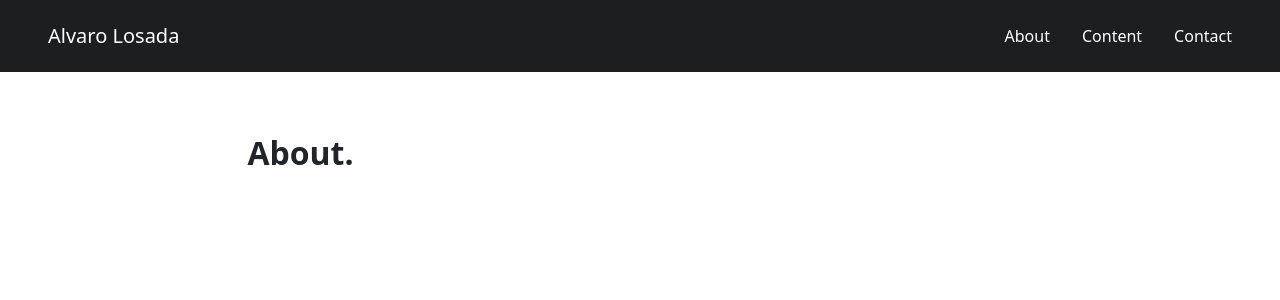
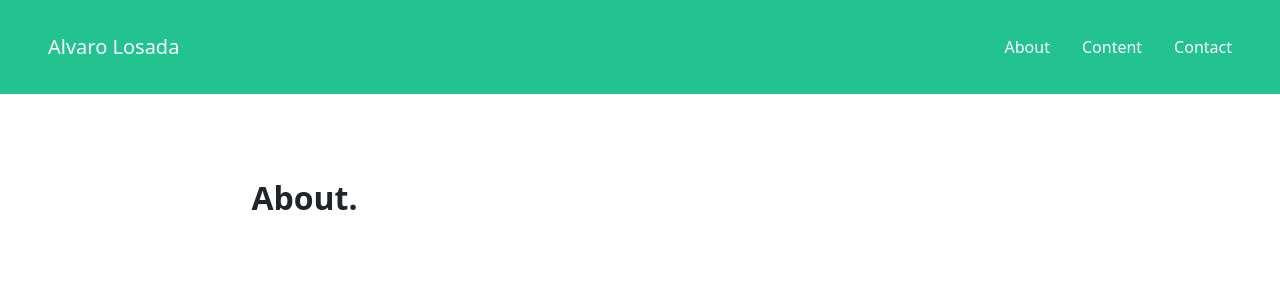
Before and after one commit to aLosada7/personal-webpage, a Next.js app: page /about in a window 1280 px wide. Shown: the top 300 px of the page. Built offline with nearby package versions, Linux system fonts and the light colour scheme.

Commit message:
Layout and header revisions and changes

```diff
--- a/components/Header.jsx
+++ b/components/Header.jsx
@@ -5,8 +5,8 @@ const Header = () => {
     return(
         <header id="header" className="page-section header">
             <div className="content-wrapper header-wrapper">
-                <h2>Every coder has their journey.</h2>
-                <h4>This is mine.</h4>
+                <h1>Every coder has their journey.</h1>
+                <h2>This is mine.</h2>
                 <span className="scrollmouse-wrapper"><ScrollMouse /></span>
             </div>
         </header>
--- a/components/Layout.jsx
+++ b/components/Layout.jsx
@@ -8,20 +8,13 @@ const Layout = ({ children }) => {
     const [navbarBackground, setNavbarBackground] = useState(false);
 
     useEffect(() => {
-        const changeBackground = () => {
-            setNavbarBackground(window.scrollY >= 80 ? true : false);
-        }
-
-        if (asPath === "/") window.addEventListener('scroll', changeBackground)
-        else setNavbarBackground(true);
+        if (asPath !== "/") setNavbarBackground(true);
     });
-
-    console.log(asPath)
 
     return (
         <div>
             <div className={navbarBackground ? "nav-wrapper background": "nav-wrapper"}>
-                <Navbar />
+                <Navbar navbarBackground={navbarBackground}/>
             </div>
             <div className="main-container">
                 {children}
--- a/components/shared/Navbar.jsx
+++ b/components/shared/Navbar.jsx
@@ -1,7 +1,7 @@
 import React, { useState } from 'react';
 import Link from 'next/link';
 
-const Navbar = () => {
+const Navbar = ({navbarBackground}) => {
     const [menuOpen, setMenuOpen] = useState(false);
     const [showContentItems, setShowContentItems] = useState(false);
 
@@ -9,9 +9,7 @@ const Navbar = () => {
         <ul className={menuOpen ? "nav-list" : "nav-sublist"}>
             {menuOpen ?
             <li className="nav-item"><a className="nav-link" onClick={() => setShowContentItems(false)}>
-                <svg xmlns="http://www.w3.org/2000/svg" width="16" height="16" fill="currentColor" className="bi bi-chevron-left" viewBox="0 0 16 16">
-                    <path fill-rule="evenodd" d="M11.354 1.646a.5.5 0 0 1 0 .708L5.707 8l5.647 5.646a.5.5 0 0 1-.708.708l-6-6a.5.5 0 0 1 0-.708l6-6a.5.5 0 0 1 .708 0z"/>
-                </svg>Back</a>
+                Back</a>
             </li> : null }
             <li className="nav-item">
                 <Link href="/blog"><a className="nav-link" aria-current="page">Blog</a></Link>
@@ -31,11 +29,6 @@ const Navbar = () => {
                 </li>
                 <li className="nav-item subnav" onClick={() => {if (menuOpen) setShowContentItems(true)}}>
                     <a className="nav-link" aria-current="page">Content
-                    {menuOpen ?
-                        <svg xmlns="http://www.w3.org/2000/svg" width="16" height="16" fill="currentColor" className="bi bi-chevron-right" viewBox="0 0 16 16">
-                            <path fill-rule="evenodd" d="M4.646 1.646a.5.5 0 0 1 .708 0l6 6a.5.5 0 0 1 0 .708l-6 6a.5.5 0 0 1-.708-.708L10.293 8 4.646 2.354a.5.5 0 0 1 0-.708z"/>
-                        </svg>
-                    : null}
                     </a>
                     {!menuOpen ? contentsList : null}
                 </li>
@@ -48,7 +41,7 @@ const Navbar = () => {
 
     return (
         <>
-            <div className="header-title-wrapper">
+            <div className="header-title-wrapper" style={{'background-color': (menuOpen || navbarBackground) ? '' : 'transparent'}}>
                 <Link href="/"><a className="navbar-brand nav-link">Alvaro Losada</a></Link>
                 <div className={menuOpen ? "menu-btn open" : "menu-btn"} onClick={() => setMenuOpen(!menuOpen)}>
                     <div className="menu-btn__burguer"></div>
--- a/pages/contribution.jsx
+++ b/pages/contribution.jsx
@@ -14,7 +14,7 @@ export default function Contribution() {
                 </div>
             </section>
             <section className="page-section">
-                <div className="content-wrapper">
+                <div className="content-wrapper contribution">
                     <div className="row">
                         <div className="col-md-8 offset-md-2">
                             <ContributionItem index="0"/>
--- a/styles/globals.scss
+++ b/styles/globals.scss
@@ -11,8 +11,7 @@ body {
   padding: 0;
   margin: 0;
   font-size: 16px;
-  font-family: -apple-system, BlinkMacSystemFont, Segoe UI, Roboto, Oxygen,
-    Ubuntu, Cantarell, Fira Sans, Droid Sans, Helvetica Neue, sans-serif;
+  font-family: "proxima-nova","Helvetica Neue",Helvetica,Arial,sans-serif;
     height: 150vh;
 }
 
--- a/styles/partials/_base.scss
+++ b/styles/partials/_base.scss
@@ -1,4 +1,6 @@
 $bp-tablet: 768px;
+
+$primary-color: rgb(35, 195, 143);
 
 .navbar {
     padding-left: 2rem;
@@ -17,113 +19,6 @@ ul, li {
     margin-bottom: 0 !important;
 }
 
-// navbar
-.nav-wrapper {
-    display: flex;
-
-    @media only screen and (max-width: $bp-tablet) {
-        flex-direction: column;
-        bottom: 0;
-    }
-
-    .header-title-wrapper {
-        display: flex;
-        position: relative;
-        justify-content: space-between;
-        padding: 1rem 2rem;
-
-        .menu-btn {
-            display: none;
-
-            @media only screen and (max-width: $bp-tablet) {
-                display: flex;
-            }
-        }
-    }
-
-    .menu {
-        display: flex;
-        width: 100%;
-        justify-content: flex-end;
-        align-items: center;
-        padding: 1rem 2rem;
-
-        .nav-list {
-            flex-direction: row;
-            display: flex;
-            width: 100%;
-            justify-content: flex-end;
-            flex: 1 0;
-        }
-
-        .nav-sublist {
-            position: absolute;
-            background: red;
-            right: 8em;
-            display: none;
-        }
-
-        .subnav:hover .nav-sublist{
-            display: block;
-        }
-
-        @media only screen and (max-width: $bp-tablet) {
-            display: none;
-        }
-    }
-
-    .menu-mobile {
-        width: 100%;
-        background: red;
-        display:  none;
-        flex-direction: column;
-        display: flex;
-        flex-grow: 1;
-
-        .nav-list {
-            flex-direction: column;
-            display: flex;
-            flex-grow: 1;
-            width: 100%;
-            height: 100%;
-            justify-content: center;
-            align-items: center;
-            padding: 2rem;
-
-            .nav-item {
-                width: 100%;
-                display: flex;
-                justify-content: center;
-                text-align: center;
-            }
-        }
-
-        @media only screen and (max-width: $bp-tablet) {
-            display: flex;
-        }
-    }
-
-    .nav-menu-content {
-        width: 100%;
-    }
-}
-
-.nav-link {
-    width: 100%;
-    cursor: pointer;
-    color: white;
-}
-
-.nav {
-    height: 100%;
-    align-items: center;
-}
-
-@media only screen and (min-width: $bp-tablet) {
-    .nav-wrapper.background {
-        background-color: #1C1E20 !important;
-    }
-}
 
 // page
 .page-section {
@@ -146,15 +41,29 @@ ul, li {
 
     }
 
-    .row {
-        width: 100%;
+    .content-wrapper.contribution {
+        display: flex;
+        align-items: center;
     }
+
 }
 
-.first-section {
-    padding-top: 75px;
+.page-section.first-section {
+    padding-top: 120px;
 }
 
 .page-title {
     margin-bottom: 1rem;
 }
+
+h1 {
+    font-size: 4rem !important;
+}
+
+h2 {
+    font-size: 2rem !important;
+}
+
+.bi {
+    margin-left: 0.6rem;
+}
--- a/styles/partials/_contribution.scss
+++ b/styles/partials/_contribution.scss
@@ -5,12 +5,21 @@
         width: 100%;
         border-radius: 1rem;
         box-shadow: 2px 2px 50px rgb(0 0 0 / 15%);
+
+        @media only screen and (max-width: $bp-tablet) {
+            margin-bottom: 2.5rem;
+        }
     }
 
     &-content {
         display: flex;
         justify-content: center;
         flex-direction: column;
+
+        @media only screen and (max-width: $bp-tablet) {
+            text-align: center;
+            align-items: center;
+        }
 
         h3 {
             color: #1C1E20;
--- a/styles/partials/_layout.scss
+++ b/styles/partials/_layout.scss
@@ -1,8 +1,136 @@
 
+// navbar
 .nav-wrapper {
-    position: fixed;
+    display: flex;
+    position: absolute;
     z-index: 2;
     top: 0;
     left: 0;
     width: 100%;
+
+    @media only screen and (max-width: $bp-tablet) {
+        flex-direction: column;
+        height: 100%;
+    }
+
+    .header-title-wrapper {
+        display: flex;
+        position: relative;
+        justify-content: space-between;
+        padding: 1rem 2rem;
+
+        @media only screen and (max-width: $bp-tablet) {
+            background-color: $primary-color;
+            padding: 0.5rem 0;
+        }
+
+        .menu-btn {
+            display: none;
+
+            @media only screen and (max-width: $bp-tablet) {
+                display: flex;
+                margin-right: 2rem;
+            }
+        }
+    }
+
+    .menu {
+        display: flex;
+        width: 100%;
+        justify-content: flex-end;
+        align-items: center;
+        padding: 1rem 2rem;
+
+        .nav-list {
+            flex-direction: row;
+            display: flex;
+            width: 100%;
+            justify-content: flex-end;
+            flex: 1 0;
+        }
+
+        .nav-sublist {
+            position: absolute;
+            background: $primary-color;
+            right: 8em;
+            display: none;
+        }
+
+        .subnav:hover .nav-sublist{
+            display: block;
+        }
+
+        @media only screen and (max-width: $bp-tablet) {
+            display: none;
+        }
+    }
+
+    .menu-mobile {
+        width: 100%;
+        background: $primary-color;
+        display:  none;
+        flex-direction: column;
+        display: flex;
+        flex-grow: 1;
+
+        .nav-list {
+            flex-direction: column;
+            display: flex;
+            flex-grow: 1;
+            width: 100%;
+            height: 100%;
+            justify-content: center;
+            align-items: center;
+            padding: 2rem;
+
+            .nav-item {
+                width: 100%;
+                display: flex;
+                justify-content: center;
+                text-align: center;
+            }
+        }
+
+        @media only screen and (max-width: $bp-tablet) {
+            display: flex;
+        }
+    }
+
+    .nav-menu-content {
+        width: 100%;
+    }
 }
+
+.nav-wrapper.background {
+    background-color: $primary-color !important;
+
+    @media only screen and (max-width: $bp-tablet) {
+        position: fixed;
+        overflow-y: hidden;
+        bottom: 0;
+        background-color: transparent !important;
+    }
+}
+
+.nav-link {
+    width: 100%;
+    cursor: pointer;
+    color: white;
+
+    @media only screen and (max-width: $bp-tablet) {
+        display: flex;
+        margin: 3vw 5vw;
+        font-size: 1.3rem;
+        padding: 0 !important;
+    }
+}
+
+.nav {
+    height: 100%;
+    align-items: center;
+}
+
+.navbar-brand {
+    padding-top: 1rem !important;
+    padding-bottom: 1rem !important;
+}
```
